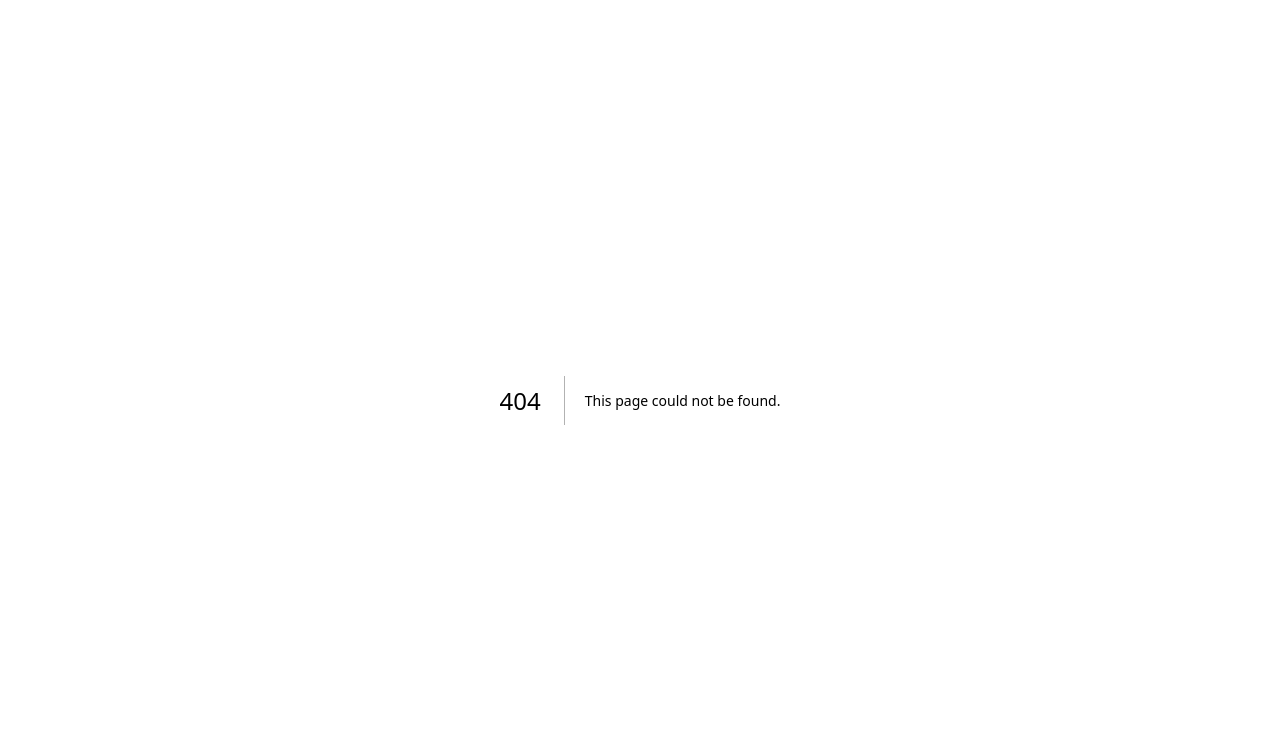
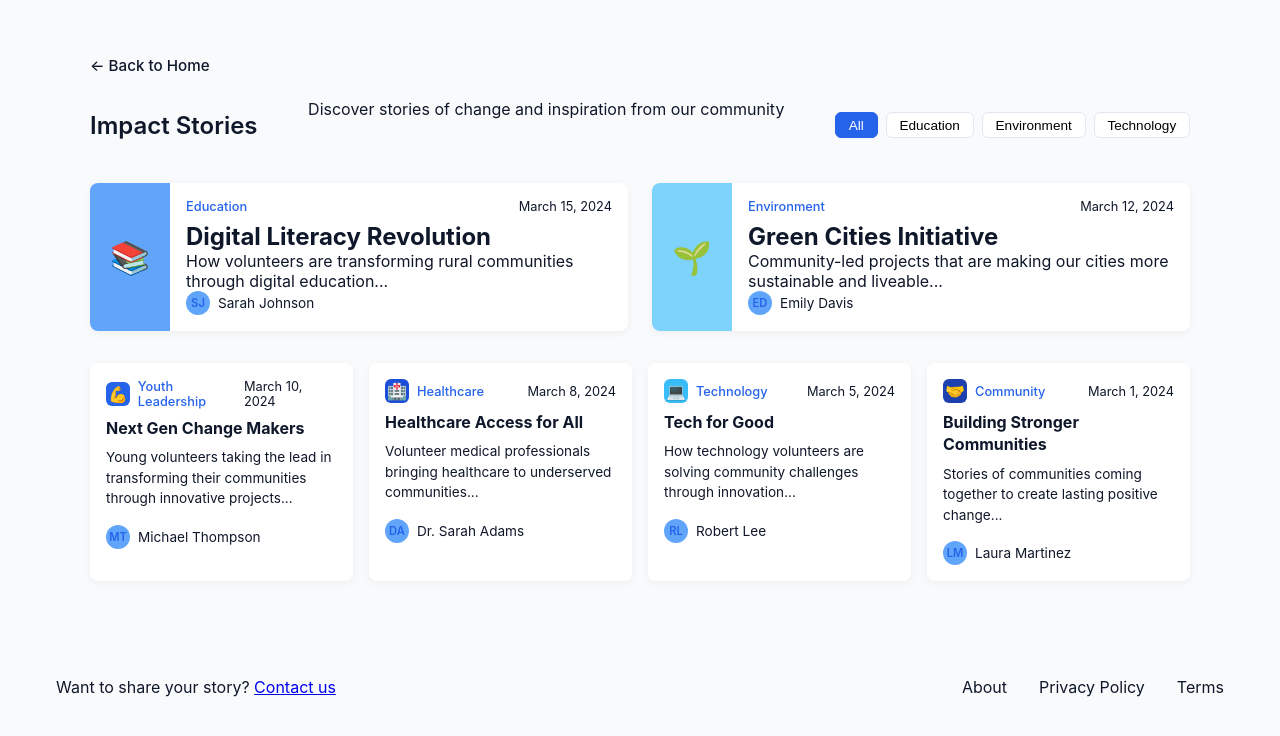
Before and after one commit to PavanKarthikGaraga/CommunityConnect, a Next.js app in the folder my-app/: page /blogs in a window 1280 px wide. Before the commit this address had no page. Shown: the top 736 px of the page. Built offline with nearby package versions, Linux system fonts and the light colour scheme.

Commit message:
added blogs

```diff
--- /dev/null
+++ b/my-app/src/app/(pages)/blogs/page.css
@@ -0,0 +1,244 @@
+.blogs-page {
+  background: var(--background);
+  padding: 2rem 1rem;
+}
+
+.blogs-container {
+  max-width: 1100px;
+  margin: 0 auto;
+}
+
+/* Header */
+.blogs-header {
+  margin-bottom: 2rem;
+  display: flex;
+  justify-content: space-between;
+  align-items: center;
+  gap: 2rem;
+}
+
+.blogs-header h1 {
+  font-size: 1.5rem;
+  font-weight: 600;
+  color: var(--text);
+}
+
+.filter-options {
+  display: flex;
+  gap: 0.5rem;
+}
+
+.filter-btn {
+  padding: 0.3rem 0.8rem;
+  border-radius: 6px;
+  border: 1px solid var(--gray-200);
+  background: var(--white);
+  font-size: 0.85rem;
+  cursor: pointer;
+  transition: all 0.2s ease;
+}
+
+.filter-btn.active {
+  background: var(--primary);
+  color: white;
+  border-color: var(--primary);
+}
+
+/* Featured Posts */
+.featured-posts {
+  display: grid;
+  grid-template-columns: repeat(auto-fit, minmax(300px, 1fr));
+  gap: 1.5rem;
+  margin-bottom: 2rem;
+}
+
+.featured-card {
+  display: flex;
+  background: var(--white);
+  border-radius: 8px;
+  overflow: hidden;
+  box-shadow: 0 2px 8px rgba(0, 0, 0, 0.05);
+  transition: all 0.2s ease;
+  text-decoration: none;
+  color: inherit;
+}
+
+.featured-card:hover {
+  transform: translateY(-2px);
+  box-shadow: 0 4px 12px rgba(0, 0, 0, 0.08);
+}
+
+.card-icon {
+  width: 80px;
+  display: flex;
+  align-items: center;
+  justify-content: center;
+  font-size: 2rem;
+}
+
+.card-content {
+  flex: 1;
+  padding: 1rem;
+}
+
+.card-header {
+  display: flex;
+  justify-content: space-between;
+  align-items: center;
+  margin-bottom: 0.5rem;
+  font-size: 0.8rem;
+}
+
+.post-category {
+  color: var(--primary);
+  font-weight: 500;
+}
+
+.post-date {
+  color: var(--gray-600);
+}
+
+/* Posts Grid */
+.posts-grid {
+  display: grid;
+  grid-template-columns: repeat(auto-fill, minmax(250px, 1fr));
+  gap: 1rem;
+}
+
+.post-card {
+  background: var(--white);
+  padding: 1rem;
+  border-radius: 8px;
+  box-shadow: 0 2px 8px rgba(0, 0, 0, 0.05);
+  transition: all 0.2s ease;
+  text-decoration: none;
+  color: inherit;
+}
+
+.post-card:hover {
+  transform: translateY(-2px);
+  box-shadow: 0 4px 12px rgba(0, 0, 0, 0.08);
+}
+
+.header-left {
+  display: flex;
+  align-items: center;
+  gap: 0.5rem;
+}
+
+.post-icon {
+  width: 24px;
+  height: 24px;
+  border-radius: 6px;
+  display: flex;
+  align-items: center;
+  justify-content: center;
+  font-size: 1rem;
+}
+
+.post-card h3 {
+  font-size: 1rem;
+  margin: 0.5rem 0;
+  line-height: 1.4;
+}
+
+.post-card p {
+  font-size: 0.85rem;
+  color: var(--gray-600);
+  margin-bottom: 1rem;
+  line-height: 1.5;
+}
+
+/* Author Info */
+.author-info {
+  display: flex;
+  align-items: center;
+  gap: 0.5rem;
+  font-size: 0.85rem;
+}
+
+.author-avatar {
+  width: 24px;
+  height: 24px;
+  border-radius: 50%;
+  background: var(--primary-light);
+  color: var(--primary);
+  display: flex;
+  align-items: center;
+  justify-content: center;
+  font-size: 0.7rem;
+  font-weight: 600;
+}
+
+@media (max-width: 768px) {
+  .blogs-header {
+    flex-direction: column;
+    align-items: flex-start;
+  }
+
+  .filter-options {
+    width: 100%;
+    overflow-x: auto;
+    padding-bottom: 0.5rem;
+  }
+
+  .featured-card {
+    flex-direction: column;
+  }
+
+  .card-icon {
+    width: 100%;
+    height: 60px;
+  }
+}
+
+/* Add these new styles */
+.nav-links {
+  padding: 1rem 0;
+}
+
+.back-link {
+  color: var(--text-primary);
+  text-decoration: none;
+  font-weight: 500;
+  transition: color 0.2s;
+}
+
+.back-link:hover {
+  color: var(--primary);
+}
+
+.blogs-header .subtitle {
+  color: var(--text-secondary);
+  margin-bottom: 2rem;
+}
+
+.blogs-footer {
+  margin-top: 4rem;
+  padding: 2rem 0;
+  border-top: 1px solid var(--border-color);
+}
+
+.footer-content {
+  max-width: 1200px;
+  margin: 0 auto;
+  padding: 0 1rem;
+  display: flex;
+  justify-content: space-between;
+  align-items: center;
+}
+
+.footer-links {
+  display: flex;
+  gap: 2rem;
+}
+
+.footer-links a {
+  color: var(--text-secondary);
+  text-decoration: none;
+  transition: color 0.2s;
+}
+
+.footer-links a:hover {
+  color: var(--primary);
+}
--- /dev/null
+++ b/my-app/src/app/(pages)/blogs/page.js
@@ -0,0 +1,169 @@
+'use client';
+import Link from 'next/link';
+import './page.css';
+
+export default function BlogsPage() {
+  const blogPosts = [
+    {
+      category: "Education",
+      icon: "📚",
+      title: "Digital Literacy Revolution",
+      author: {
+        name: "Sarah Johnson",
+        avatar: "SJ"
+      },
+      date: "March 15, 2024",
+      excerpt: "How volunteers are transforming rural communities through digital education...",
+      path: "digital-literacy",
+      bgColor: "var(--primary-light)",
+      featured: true
+    },
+    {
+      category: "Environment",
+      icon: "🌱",
+      title: "Green Cities Initiative",
+      author: {
+        name: "Emily Davis",
+        avatar: "ED"
+      },
+      date: "March 12, 2024",
+      excerpt: "Community-led projects that are making our cities more sustainable and liveable...",
+      path: "green-cities",
+      bgColor: "var(--accent-light)",
+      featured: true
+    },
+    {
+      category: "Youth Leadership",
+      icon: "💪",
+      title: "Next Gen Change Makers",
+      author: {
+        name: "Michael Thompson",
+        avatar: "MT"
+      },
+      date: "March 10, 2024",
+      excerpt: "Young volunteers taking the lead in transforming their communities through innovative projects...",
+      path: "youth-leaders",
+      bgColor: "var(--primary)"
+    },
+    {
+      category: "Healthcare",
+      icon: "🏥",
+      title: "Healthcare Access for All",
+      author: {
+        name: "Dr. Sarah Adams",
+        avatar: "DA"
+      },
+      date: "March 8, 2024",
+      excerpt: "Volunteer medical professionals bringing healthcare to underserved communities...",
+      path: "healthcare-access",
+      bgColor: "var(--secondary)"
+    },
+    {
+      category: "Technology",
+      icon: "💻",
+      title: "Tech for Good",
+      author: {
+        name: "Robert Lee",
+        avatar: "RL"
+      },
+      date: "March 5, 2024",
+      excerpt: "How technology volunteers are solving community challenges through innovation...",
+      path: "tech-good",
+      bgColor: "var(--accent)"
+    },
+    {
+      category: "Community",
+      icon: "🤝",
+      title: "Building Stronger Communities",
+      author: {
+        name: "Laura Martinez",
+        avatar: "LM"
+      },
+      date: "March 1, 2024",
+      excerpt: "Stories of communities coming together to create lasting positive change...",
+      path: "community-building",
+      bgColor: "var(--primary-dark)"
+    }
+  ];
+
+  return (
+    <main className="blogs-page">
+      <div className="blogs-container">
+        {/* Navigation */}
+        <div className="nav-links">
+          <Link href="/" className="back-link">
+            ← Back to Home
+          </Link>
+        </div>
+
+        {/* Header */}
+        <div className="blogs-header">
+          <h1>Impact Stories</h1>
+          <p className="subtitle">Discover stories of change and inspiration from our community</p>
+          <div className="filter-options">
+            <button className="filter-btn active">All</button>
+            <button className="filter-btn">Education</button>
+            <button className="filter-btn">Environment</button>
+            <button className="filter-btn">Technology</button>
+          </div>
+        </div>
+
+        {/* Featured Posts - Horizontal Cards */}
+        <div className="featured-posts">
+          {blogPosts.slice(0, 2).map((post, index) => (
+            <Link href={`/blogs/${post.path}`} key={index} className="featured-card">
+              <div className="card-icon" style={{ background: post.bgColor }}>
+                <span>{post.icon}</span>
+              </div>
+              <div className="card-content">
+                <div className="card-header">
+                  <span className="post-category">{post.category}</span>
+                  <span className="post-date">{post.date}</span>
+                </div>
+                <h2>{post.title}</h2>
+                <p>{post.excerpt}</p>
+                <div className="author-info">
+                  <div className="author-avatar">{post.author.avatar}</div>
+                  <span>{post.author.name}</span>
+                </div>
+              </div>
+            </Link>
+          ))}
+        </div>
+
+        {/* Regular Posts Grid */}
+        <div className="posts-grid">
+          {blogPosts.slice(2).map((post, index) => (
+            <Link href={`/blogs/${post.path}`} key={index} className="post-card">
+              <div className="card-header">
+                <div className="header-left">
+                  <span className="post-icon" style={{ background: post.bgColor }}>{post.icon}</span>
+                  <span className="post-category">{post.category}</span>
+                </div>
+                <span className="post-date">{post.date}</span>
+              </div>
+              <h3>{post.title}</h3>
+              <p>{post.excerpt}</p>
+              <div className="author-info">
+                <div className="author-avatar">{post.author.avatar}</div>
+                <span>{post.author.name}</span>
+              </div>
+            </Link>
+          ))}
+        </div>
+      </div>
+
+      {/* Footer */}
+      <footer className="blogs-footer">
+        <div className="footer-content">
+          <p>Want to share your story? <Link href="/contact">Contact us</Link></p>
+          <div className="footer-links">
+            <Link href="/about">About</Link>
+            <Link href="/privacy">Privacy Policy</Link>
+            <Link href="/terms">Terms</Link>
+          </div>
+        </div>
+      </footer>
+    </main>
+  );
+}
```
Also changed, not shown: my-app/src/app/page.js (+11 -0 lines).
